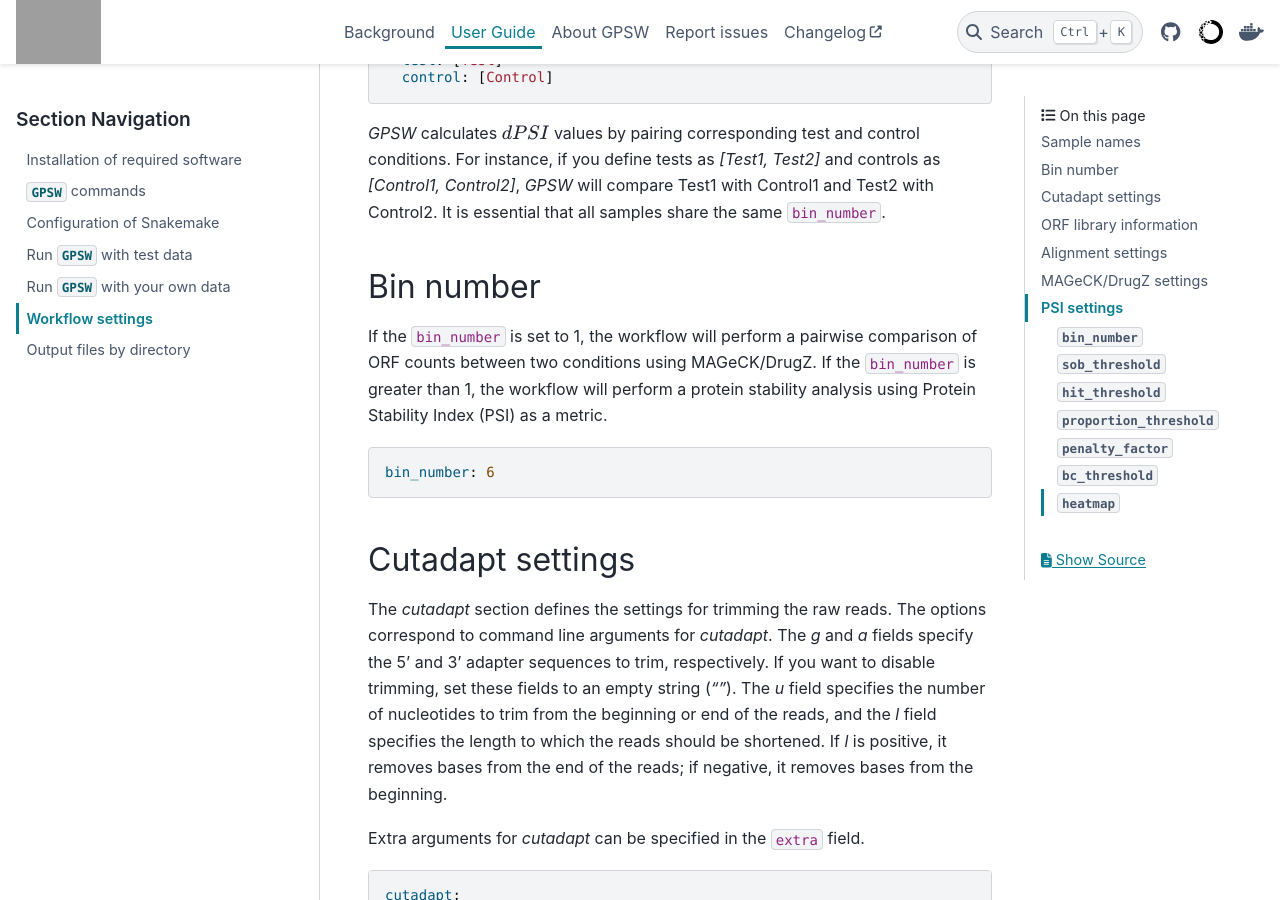
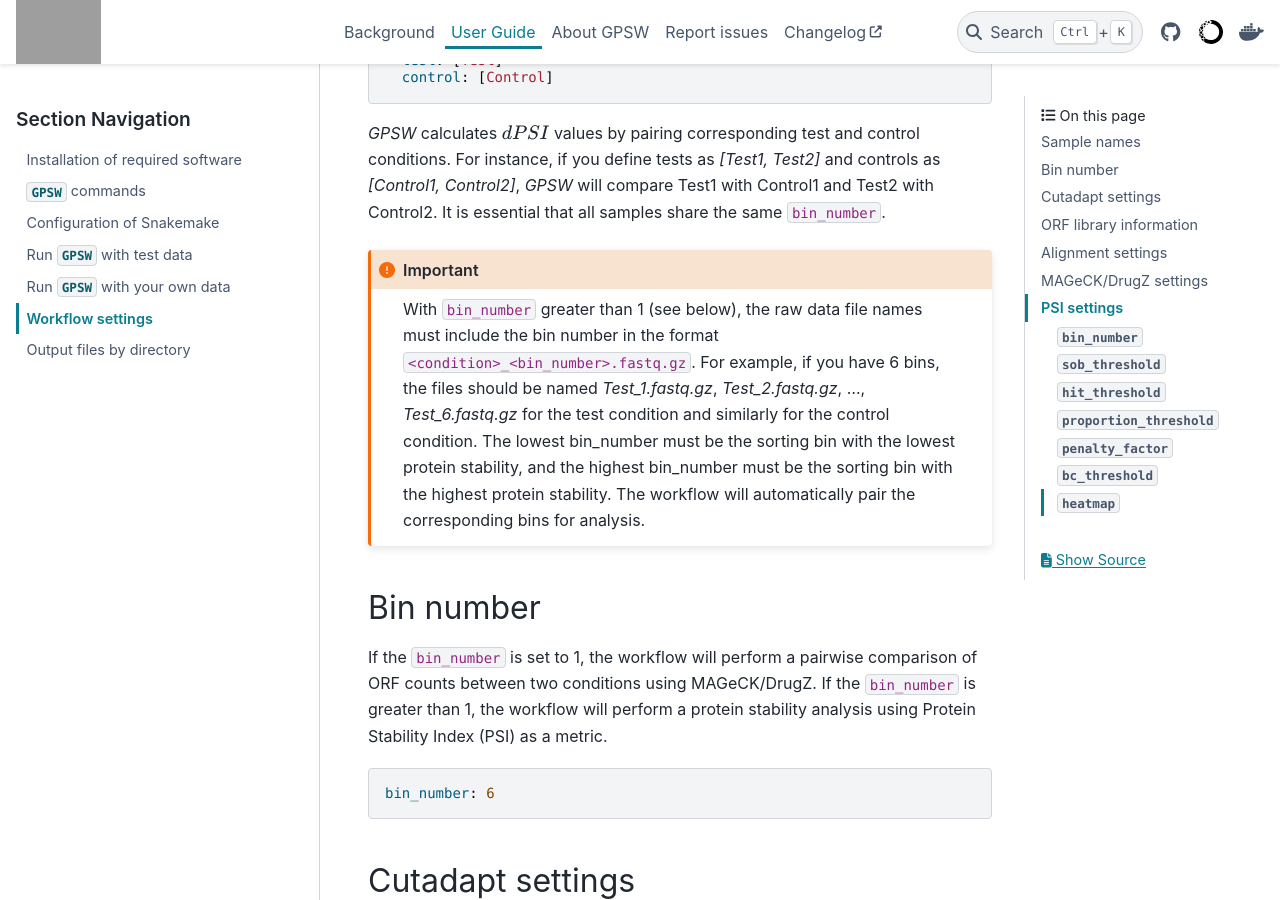
Before and after one commit to niekwit/gps-orfeome, a Sphinx documentation site: the page built from docs/workflow_settings.rst, in a window 1280 px wide and 900 px high, scrolled down 525 px. Built offline with Sphinx 7.4.7 and the PyData theme 0.15.4, drawn with Linux system fonts in a browser that asks for light colours; grey boxes are pictures that could not be loaded.

Commit message:
added note on bin numbers

```diff
--- a/docs/workflow_settings.rst
+++ b/docs/workflow_settings.rst
@@ -125,6 +125,11 @@ The `conditions` section defines the conditions in the experiment. The sample fi
      control: [Control]
 
 `GPSW` calculates :math:`dPSI` values by pairing corresponding test and control conditions. For instance, if you define tests as `[Test1, Test2]` and controls as `[Control1, Control2]`, `GPSW` will compare Test1 with Control1 and Test2 with Control2. It is essential that all samples share the same ``bin_number``.
+
+
+.. important::
+   With ``bin_number`` greater than 1 (see below), the raw data file names must include the bin number in the format ``<condition>_<bin_number>.fastq.gz``. For example, if you have 6 bins, the files should be named `Test_1.fastq.gz`, `Test_2.fastq.gz`, ..., `Test_6.fastq.gz` for the test condition and similarly for the control condition. The lowest bin_number must be the sorting bin with the lowest protein stability, and the highest bin_number must be the sorting bin with the highest protein stability. The workflow will automatically pair the corresponding bins for analysis.
+
 
 Bin number
 --------------------------------------------------------------------------------
```
